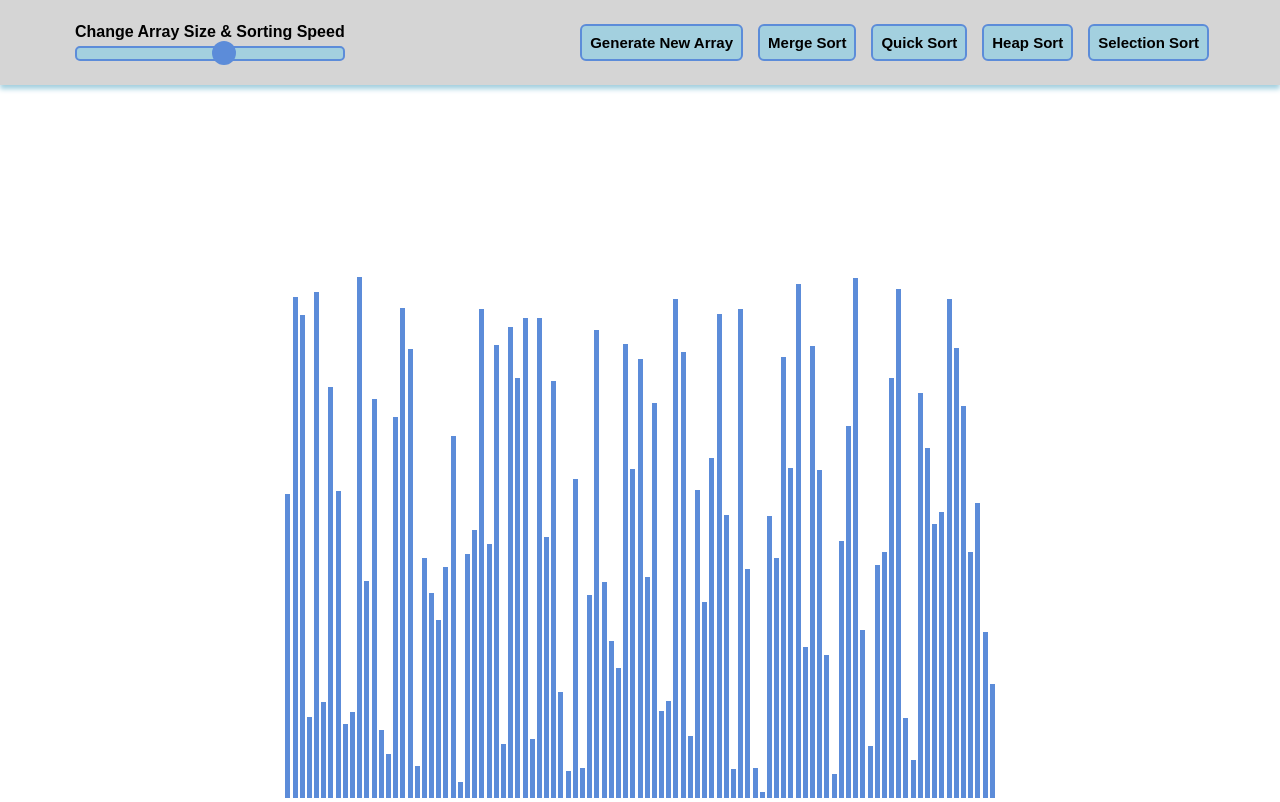
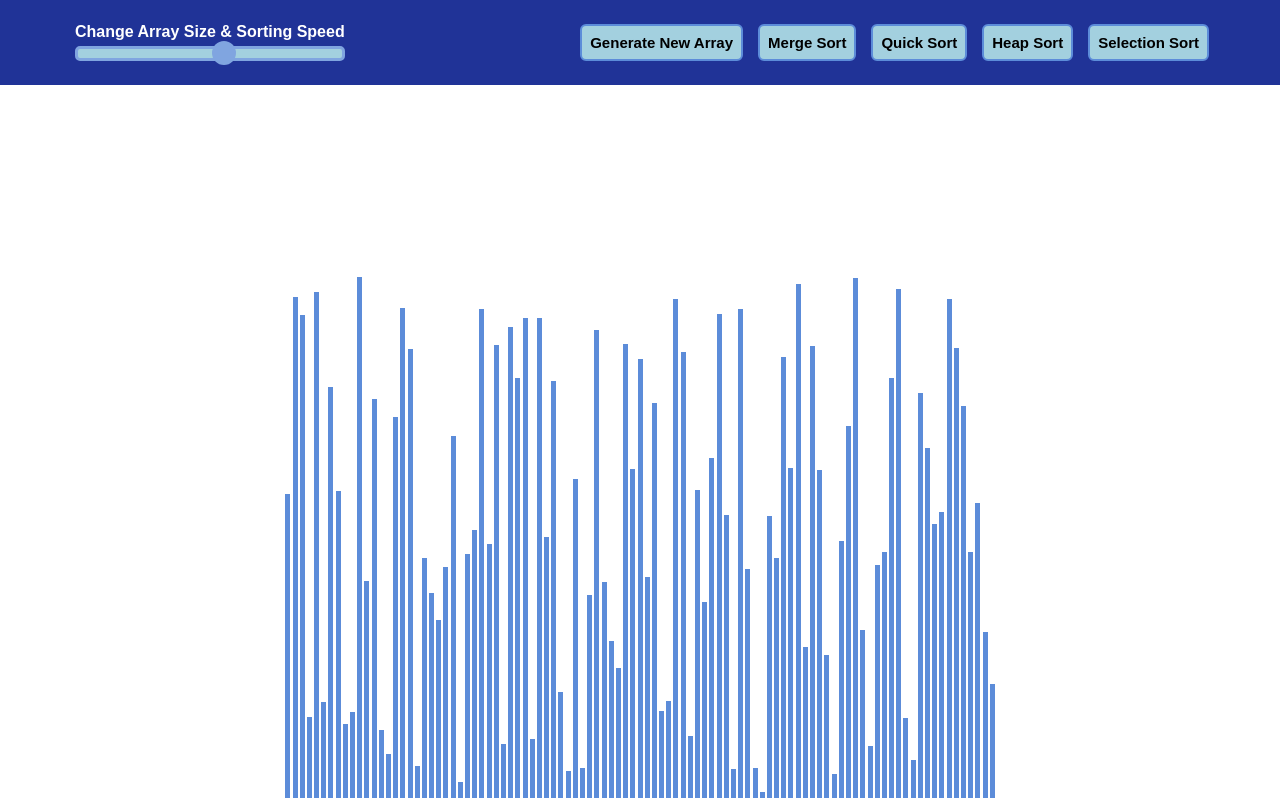
Before and after one commit to Rahulk284/SortingVisualizer, a React (Create React App) app: page / in a window 1280 px wide. Built offline with nearby package versions, Linux system fonts and the light colour scheme.

Commit message:
design changes

```diff
--- a/src/SortingVis/SortingVis.css
+++ b/src/SortingVis/SortingVis.css
@@ -34,15 +34,14 @@ nav {
     right: 0;
     align-items: center;
     padding: 1.5rem 3.5rem;
-    background-color: rgb(213, 213, 213);
-    box-shadow: 0 4px 5px rgb(163, 208, 223);
+    background-color: rgb(32, 51, 151);
 }
 
 .buttons {
     display: flex;
     justify-content: flex-end;
     flex-grow: 1;
-    background-color: rgb(213, 213, 213);
+    background-color: rgb(32, 51, 151);
 }
 
 button {
@@ -80,13 +79,14 @@ button:hover{
 
 .sizeSpeed {
     margin-bottom: 5px;
+    color: white;
 }
 
 .slider{
     -webkit-appearance: none;
     width: 100%;
     height: 15px;
-    border: 2px solid rgb(92, 140, 217);;
+    border: 3px solid rgb(128, 165, 224);
     border-radius: 5px;
     background: #fff;
     outline: none;
@@ -100,7 +100,7 @@ button:hover{
     width: 24px;
     height: 24px;
     border-radius: 50%;
-    background: rgb(92, 140, 217);
+    background: rgb(128, 165, 224);
     cursor: pointer;
 }
 /*
```
